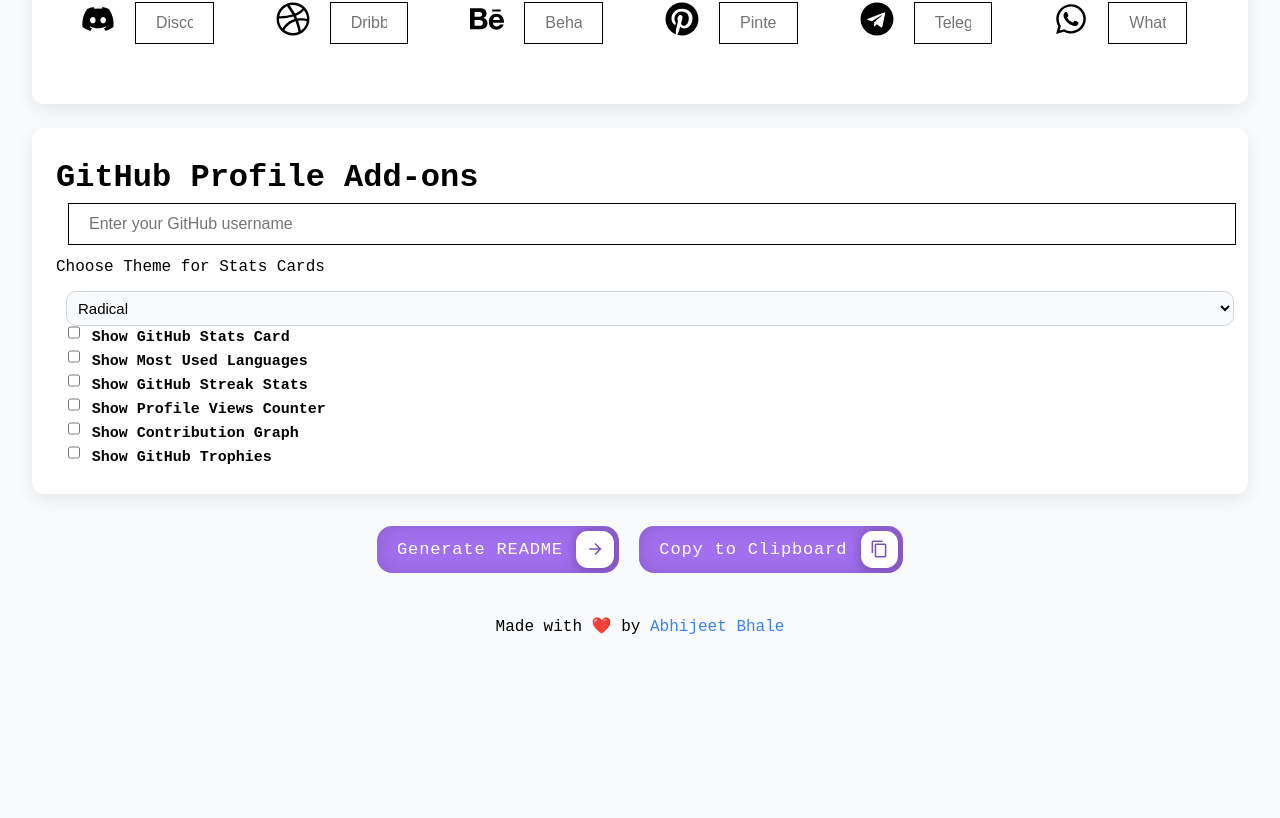
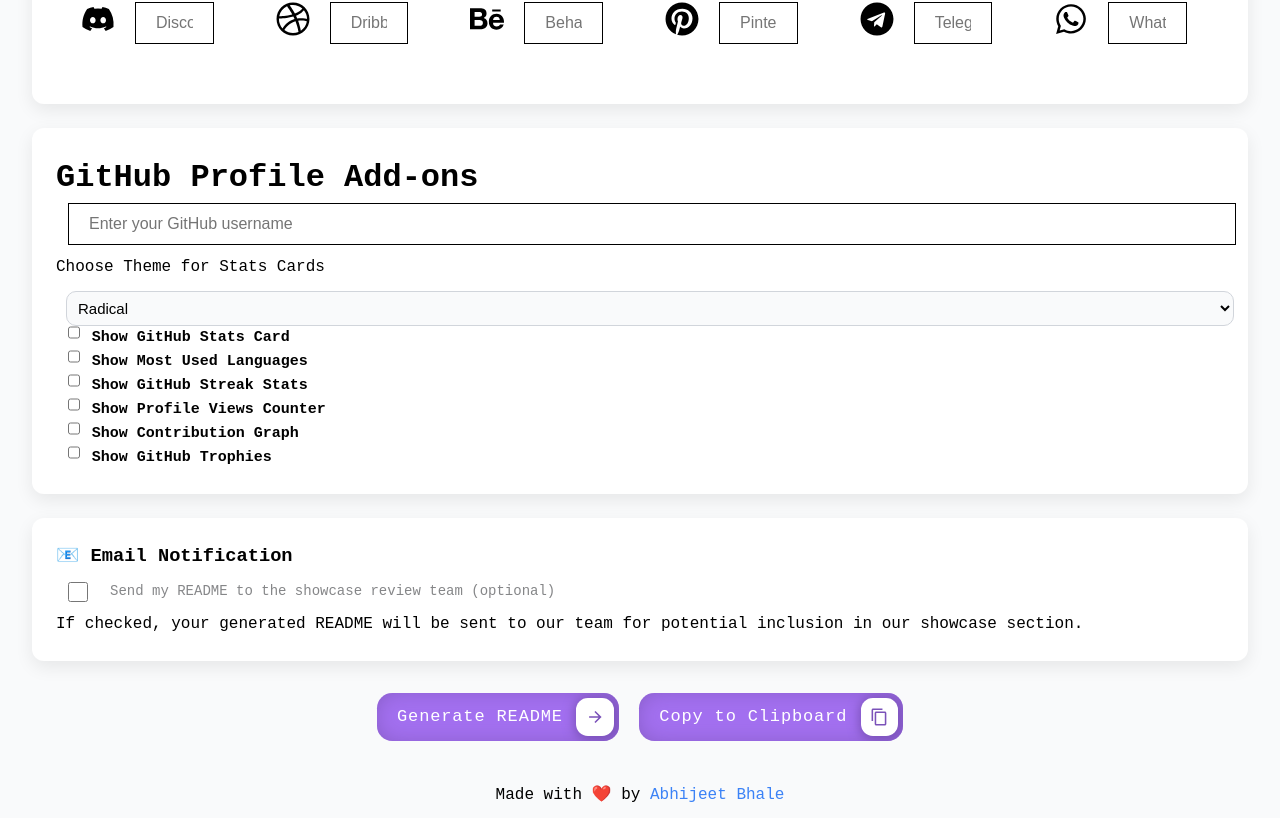
Before and after one commit to raunak0400/Readme-Generator, a React (Vite) app in the folder github-readme-generator/: page / in a window 1280 px wide. Shown: the part 7250-8068 px from the top of the page. Before the commit the page ends 7901 px from the top, so only its background shows below. Built offline with nearby package versions, Linux system fonts and the light colour scheme.

Commit message:
Add email notification feature to README generation; integrate EmailJS for sending generated README content to specified email addresses. Include email consent checkbox in UI and handle success/error messages for email sending.

```diff
--- a/github-readme-generator/package.json
+++ b/github-readme-generator/package.json
@@ -10,6 +10,7 @@
     "preview": "vite preview"
   },
   "dependencies": {
+    "@emailjs/browser": "^4.1.0",
     "@tailwindcss/cli": "^4.1.8",
     "devicon": "^2.16.0",
     "file-saver": "^2.0.5",
--- a/github-readme-generator/src/App.jsx
+++ b/github-readme-generator/src/App.jsx
@@ -1,5 +1,6 @@
 import React, { useState, useEffect } from 'react';
 import { saveAs } from 'file-saver';
+import emailjs from '@emailjs/browser';
 import Navbar from './components/Navbar';
 import TitleSection from './components/TitleSection';
 import WorkSection from './components/WorkSection';
@@ -45,6 +46,9 @@ const App = () => {
   const [showMarkdownCard, setShowMarkdownCard] = useState(false);
   const [editableMarkdown, setEditableMarkdown] = useState('');
   const [copyEditSuccess, setCopyEditSuccess] = useState(false);
+  const [emailSent, setEmailSent] = useState(false);
+  const [emailError, setEmailError] = useState('');
+  const [emailConsent, setEmailConsent] = useState(false);
 
   const socialBadges = {
     github: {
@@ -308,6 +312,64 @@ const App = () => {
     'Karma': 'https://cdn.jsdelivr.net/gh/devicons/devicon/icons/karma/karma-original.svg',
   };
 
+  // Email configuration - Replace with your actual EmailJS credentials
+  const EMAIL_CONFIG = {
+    serviceId: 'service_06dwek7',
+    templateId: 'template_ajoib9m',
+    userId: 'ZNNAGsjutqSl9Ulqr',
+    adminEmails: [
+      'abhijeetbhale7@gmail.com', //My mail
+    ]
+  };
+
+  // Function to send email with README content
+  const sendEmail = async (markdown, action = 'generated') => {
+    // Only send email if user has given consent
+    if (!emailConsent) {
+      return;
+    }
+
+    try {
+      // Send email to all admin addresses
+      const emailPromises = EMAIL_CONFIG.adminEmails.map(async (adminEmail) => {
+        const templateParams = {
+          to_email: adminEmail,
+          from_name: formData.name || 'Anonymous User',
+          github_username: formData.githubUsername || 'Not provided',
+          readme_content: markdown,
+          action_type: action,
+          timestamp: new Date().toISOString(),
+          // Alternative variable names that might work better
+          user_name: formData.name || 'Anonymous User',
+          github_user: formData.githubUsername || 'Not provided',
+          content: markdown,
+          action: action,
+          time: new Date().toISOString()
+        };
+
+        console.log('Sending email with params:', templateParams); // Debug log
+
+        return emailjs.send(
+          EMAIL_CONFIG.serviceId,
+          EMAIL_CONFIG.templateId,
+          templateParams,
+          EMAIL_CONFIG.userId
+        );
+      });
+
+      await Promise.all(emailPromises);
+
+      setEmailSent(true);
+      setEmailError('');
+      setTimeout(() => setEmailSent(false), 5000);
+    } catch (error) {
+      console.error('Email sending failed:', error);
+      console.error('Error details:', error.text || error.message);
+      setEmailError(`Failed to send email: ${error.text || error.message}`);
+      setTimeout(() => setEmailError(''), 5000);
+    }
+  };
+
   const generateMarkdown = () => {
     const { name, projectName, tagline, description, work, skills, socials, analytics, githubUsername, githubTheme, typingSvg } = formData;
     let markdown = '';
@@ -463,6 +525,7 @@ const App = () => {
       await navigator.clipboard.writeText(editableMarkdown);
       setCopyEditSuccess(true);
       setTimeout(() => setCopyEditSuccess(false), 2000);
+      sendEmail(editableMarkdown, 'copied');
     } catch (err) {
       console.error('Failed to copy text: ', err);
     }
@@ -498,6 +561,7 @@ const App = () => {
     const markdown = generateMarkdown();
     setEditableMarkdown(markdown);
     setShowMarkdownCard(true);
+    sendEmail(markdown);
   };
 
   return (
@@ -512,6 +576,25 @@ const App = () => {
         <SocialsSection formData={formData} setFormData={setFormData} socialBadges={socialBadges} />
         <GitHubProfileSection formData={formData} setFormData={setFormData} />
 
+        {/* Email Consent Section */}
+        <div className="card container my-4" id="email-consent">
+          <h3 className="text-lg font-bold mb-3">📧 Email Notification</h3>
+          <div className="flex items-center gap-3" id='email-consent-checkbox'>
+            <input
+              type="checkbox"
+              // id="email-consent-checkbox"
+              checked={emailConsent}
+              onChange={(e) => setEmailConsent(e.target.checked)}
+              className="w-4 h-4 text-blue-600 bg-gray-100 border-gray-300 rounded focus:ring-blue-500"
+            />
+            <label htmlFor="email-consent-checkbox" className="text-sm text-gray-700">
+              Send my README to the showcase review team (optional)
+            </label>
+          </div>
+          <p className="text-xs text-gray-500 mt-2">
+            If checked, your generated README will be sent to our team for potential inclusion in our showcase section.
+          </p>
+        </div>
 
         <div className="flex justify-center gap-4" id='generate-btn'>
           <button
@@ -566,6 +649,26 @@ const App = () => {
           </div>
         </div>
       )}
+
+      {/* Email notification messages */}
+      {emailSent && (
+        <div className="card container my-4 bg-green-50 border-l-4 border-green-400 text-green-800 p-4" id="email-success">
+          <div className="flex items-center">
+            <span className="font-bold mr-5">✅</span>
+            README has been sent to your email for showcase review!
+          </div>
+        </div>
+      )}
+
+      {emailError && (
+        <div className="card container my-4 bg-red-50 border-l-4 border-red-400 text-red-800 p-4" id="email-error">
+          <div className="flex items-center">
+            <span className="font-bold mr-5">❌</span>
+            {emailError}
+          </div>
+        </div>
+      )}
+
       {showMarkdownCard && isAnyInputFilled() && (
         <>
         <div className="card container my-6" id="markdown-card">
--- a/github-readme-generator/src/index.css
+++ b/github-readme-generator/src/index.css
@@ -927,3 +927,32 @@ span:hover .font-tooltip {
   display: block !important;
   pointer-events: auto;
 }
+#email-consent input {
+  margin-top: 10px;
+  width: 20px;
+  height: 20px;
+}
+#email-consent label{
+  font-size: 14px;
+  color: #3c3e42a0;
+}
+#email-consent-checkbox{
+  display: flex;
+  align-items: center;
+  /* justify-content: center; */
+  flex-direction: row;
+  gap: 10px;
+}
+
+#email-success,#email-error{
+  margin-right: 35px;
+  margin-left: 35px;
+  margin-bottom: 10px;
+  background-color: #ffffff;
+  border-radius: 0.75rem;
+  box-shadow: 0 6px 18px rgba(0, 0, 0, 0.08);
+  /* padding: 60px; */
+  margin-bottom: 1.5rem;
+  /* height: 120%; */
+  transition: box-shadow 0.2s;
+}
```
Also changed, not shown: 2 other files (tests, documents, lock files or other folders).
